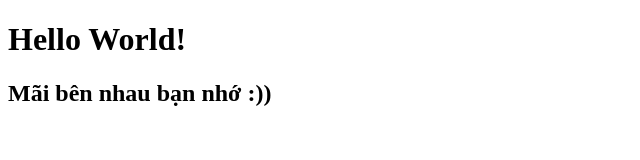
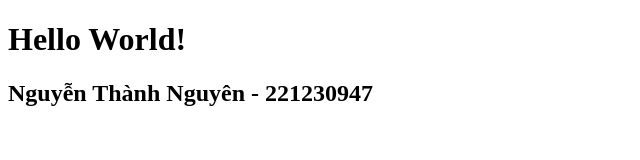
Before and after one commit to thanhnguyen2023/Web, a plain HTML site: page index.html in a window 1280 px wide. Shown: the whole page, without its empty margins (0-640 px from the left). Drawn offline with Linux system fonts and the light colour scheme.

Commit message:
Update file

```diff
--- a/index.html
+++ b/index.html
@@ -7,6 +7,6 @@
 </head>
 <body>
     <h1>Hello World!</h1>
-    <h2>Mãi bên nhau bạn nhớ :))</h2>
+    <h2>Nguyễn Thành Nguyên - 221230947</h2>
 </body>
 </html>
```
